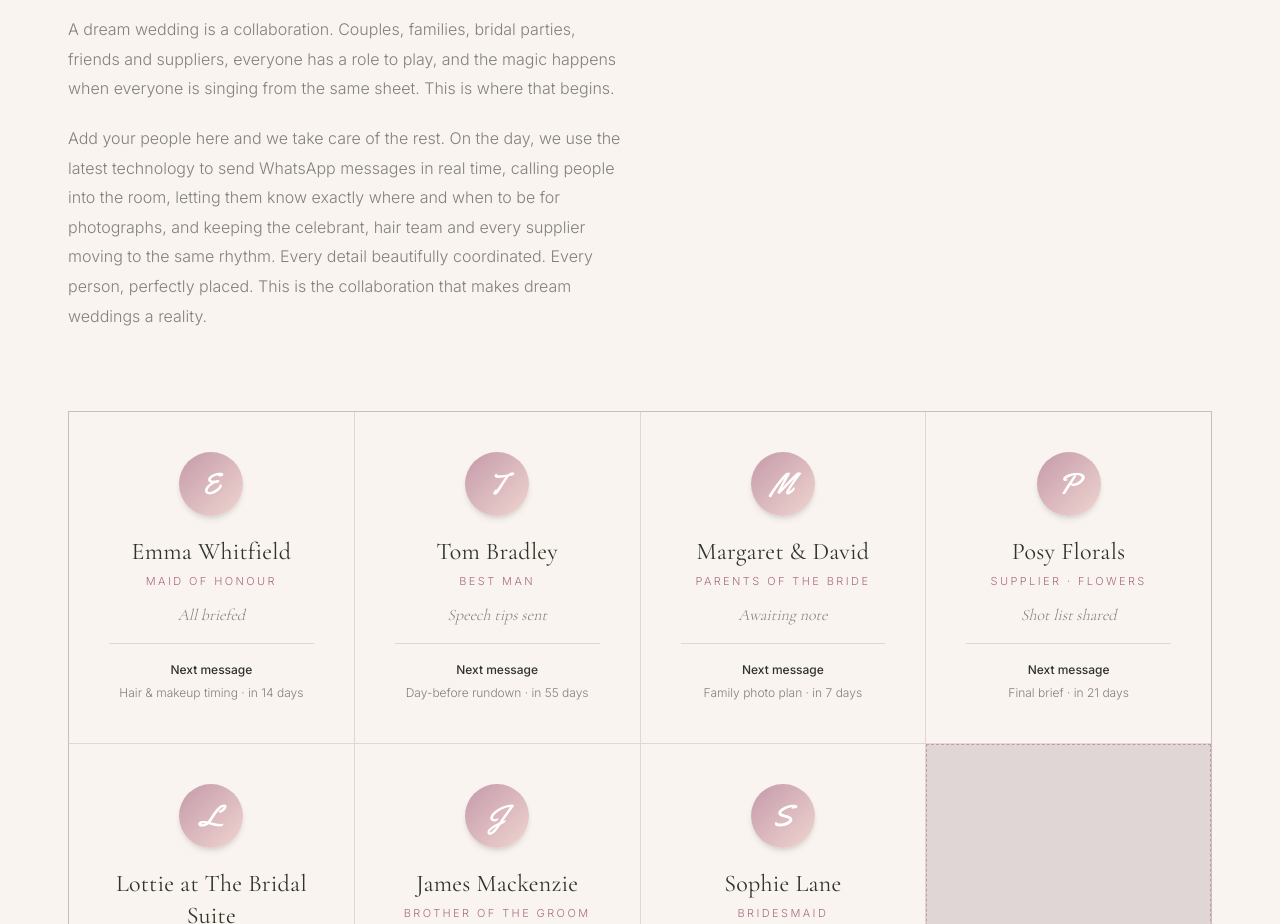
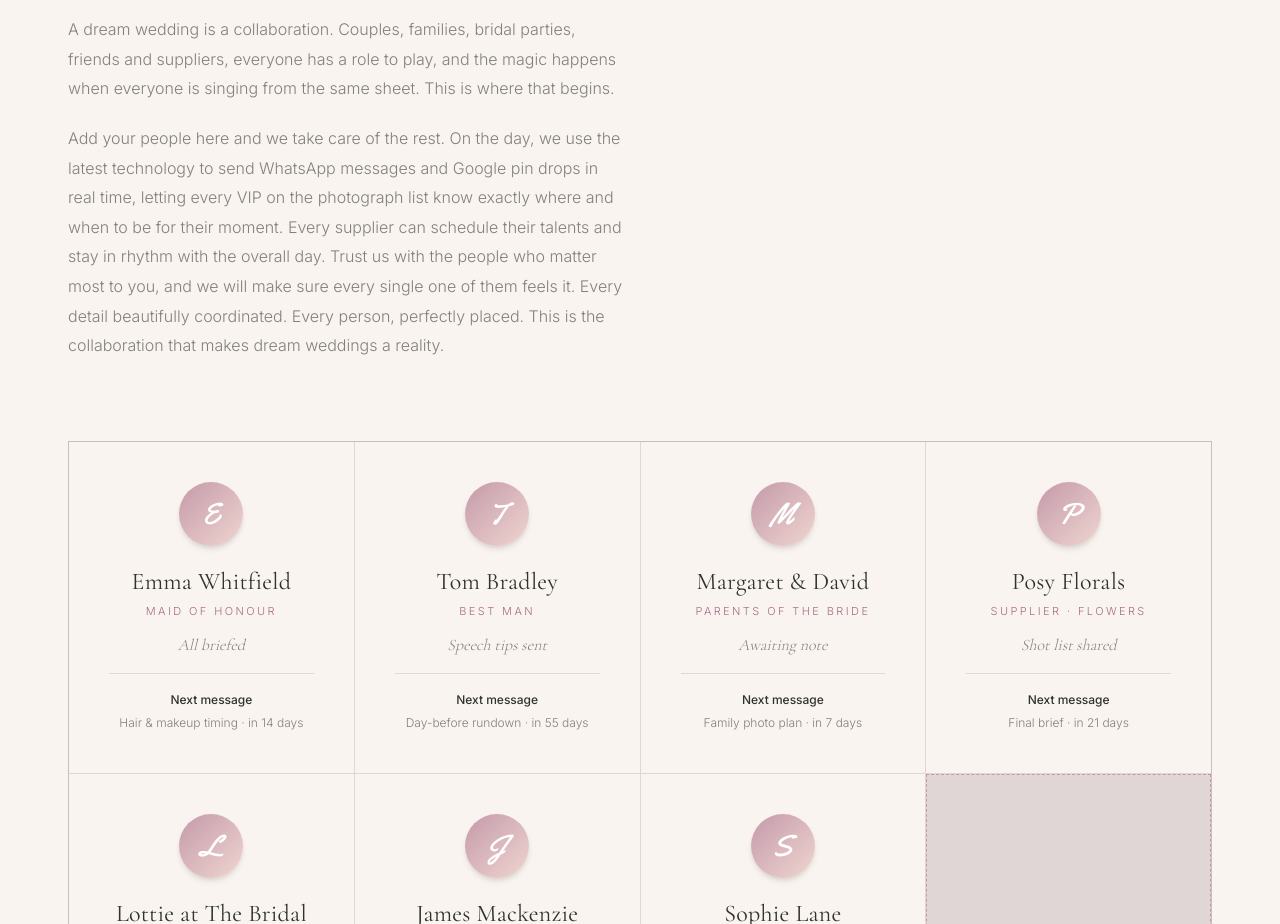
Before and after one commit to AnnetteBurke/4ever-inner-circle, a Next.js app: page / in a window 1280 px wide. Shown: the part 3963-4887 px from the top of the page. Built offline with nearby package versions, Linux system fonts and the light colour scheme.

Commit message:
phase-1/session-2: add Google pin drops and reassurance line to Your Circle copy

```diff
--- a/components/sections/PeopleSection.tsx
+++ b/components/sections/PeopleSection.tsx
@@ -25,11 +25,13 @@ export default function PeopleSection() {
           </p>
           <p className="text-base leading-[1.85] text-whisper max-w-[560px]">
             Add your people here and we take care of the rest. On the day, we use the latest
-            technology to send WhatsApp messages in real time, calling people into the room,
-            letting them know exactly where and when to be for photographs, and keeping
-            the celebrant, hair team and every supplier moving to the same rhythm. Every
-            detail beautifully coordinated. Every person, perfectly placed. This is the
-            collaboration that makes dream weddings a reality.
+            technology to send WhatsApp messages and Google pin drops in real time, letting
+            every VIP on the photograph list know exactly where and when to be for their
+            moment. Every supplier can schedule their talents and stay in rhythm with the
+            overall day. Trust us with the people who matter most to you, and we will make
+            sure every single one of them feels it. Every detail beautifully coordinated.
+            Every person, perfectly placed. This is the collaboration that makes dream
+            weddings a reality.
           </p>
         </div>
 
```
